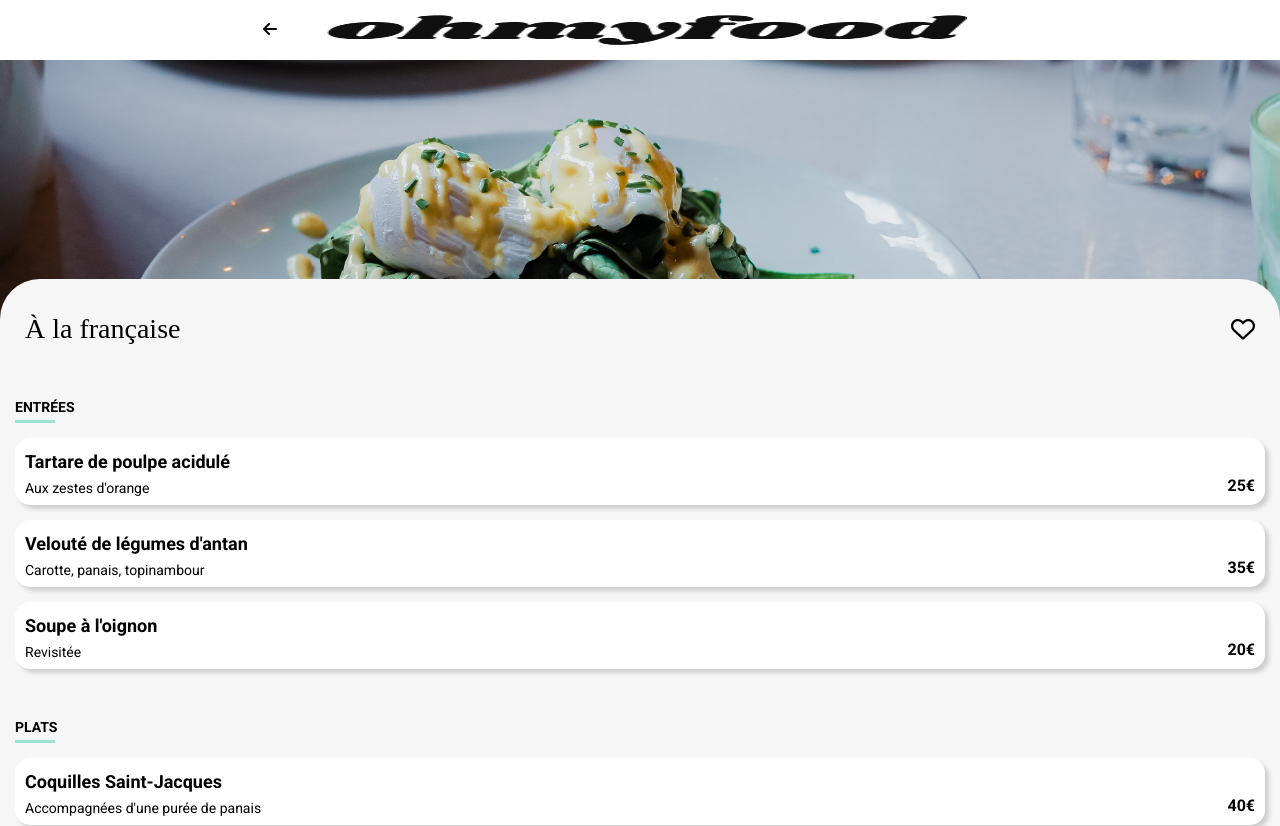
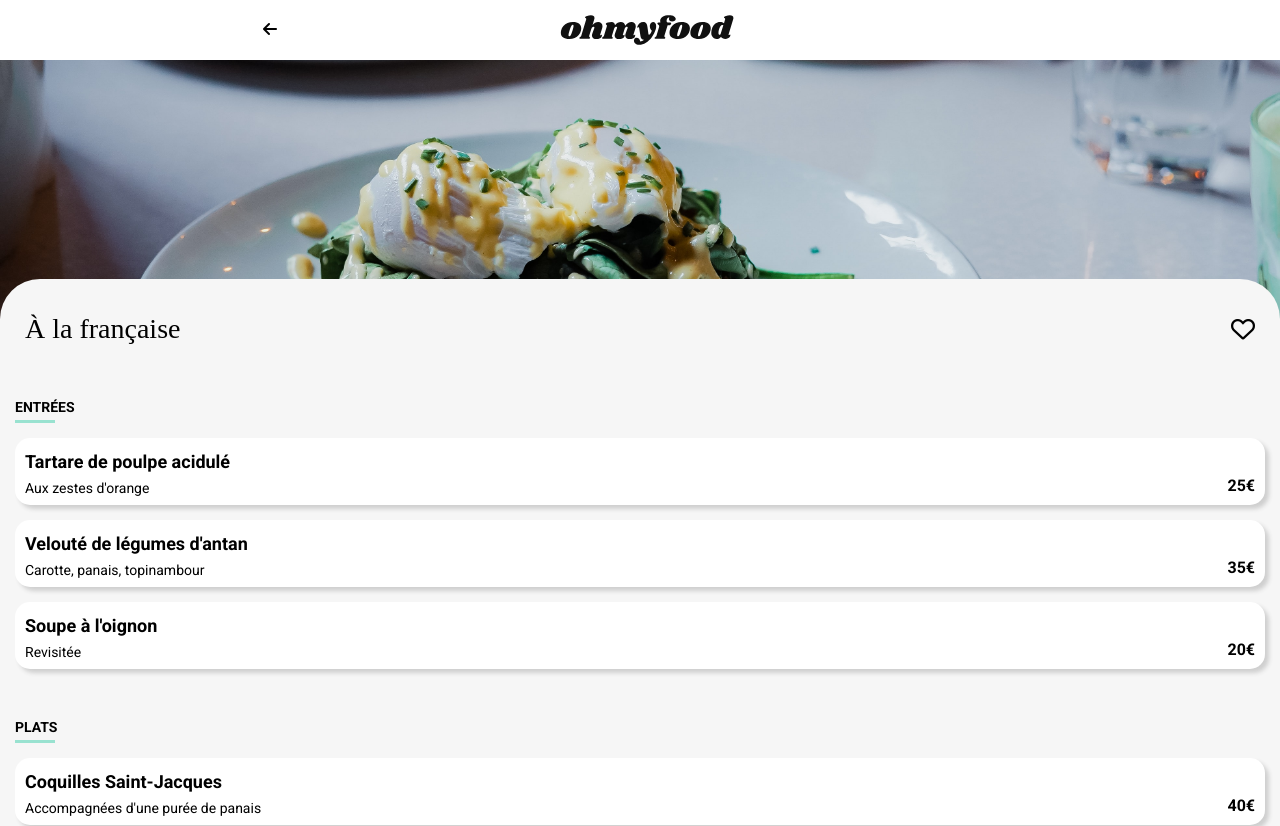
Before and after one commit to JeremyLet/P3Ohmyfood, a website: page alafrancaise.html in a window 1280 px wide. Shown: the top 826 px of the page. Drawn offline with Linux system fonts and the light colour scheme; a web font is replaced by a local one.

Commit message:
<fix>Correction taille logo pages menus

```diff
--- a/alafrancaise.html
+++ b/alafrancaise.html
@@ -28,7 +28,7 @@
 			</a>
 			<img
 				class="headerMenu__logo"
-				src="images/logo/ohmyfood.png"
+				src="images/logo/ohmyfood@2x.svg"
 				alt="Image manquante"
 				title="logo__Ohmyfood"
 			/>
```
Also changed, not shown: lanoteenchantee.html (+1 -1 lines), lapalettedugout.html (+1 -1 lines), ledeclicedessens.html (+1 -1 lines).
